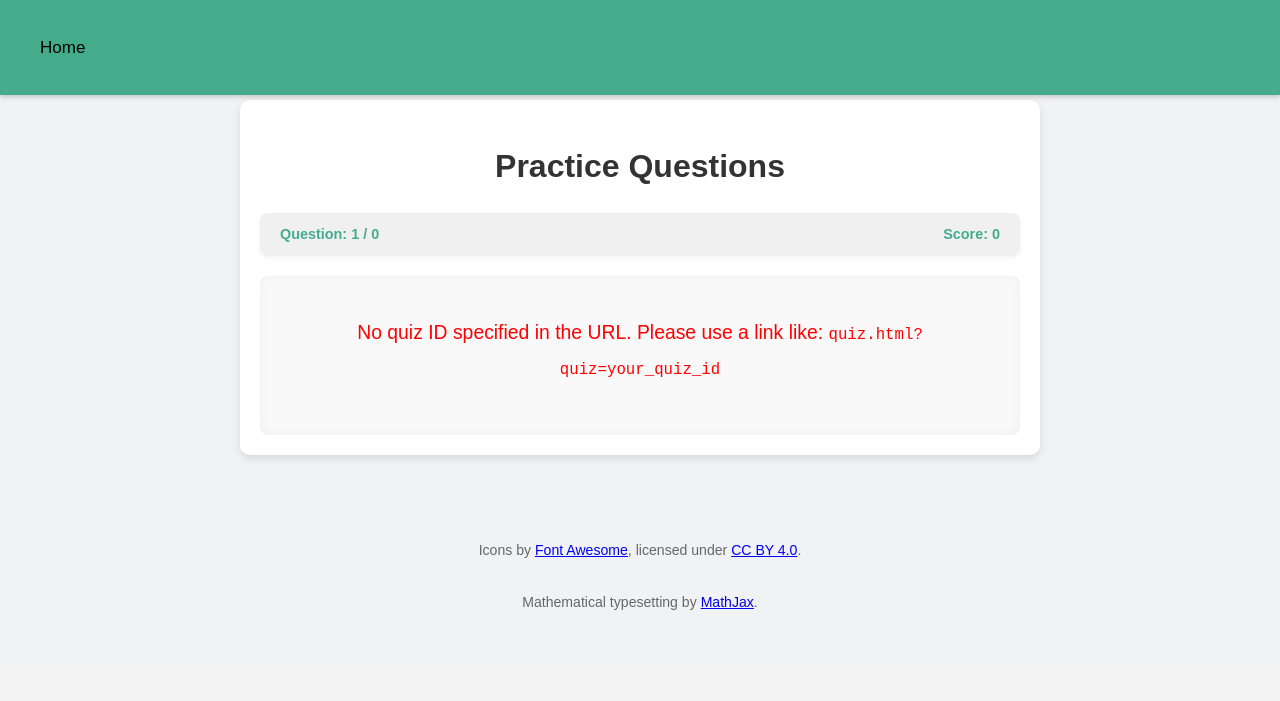
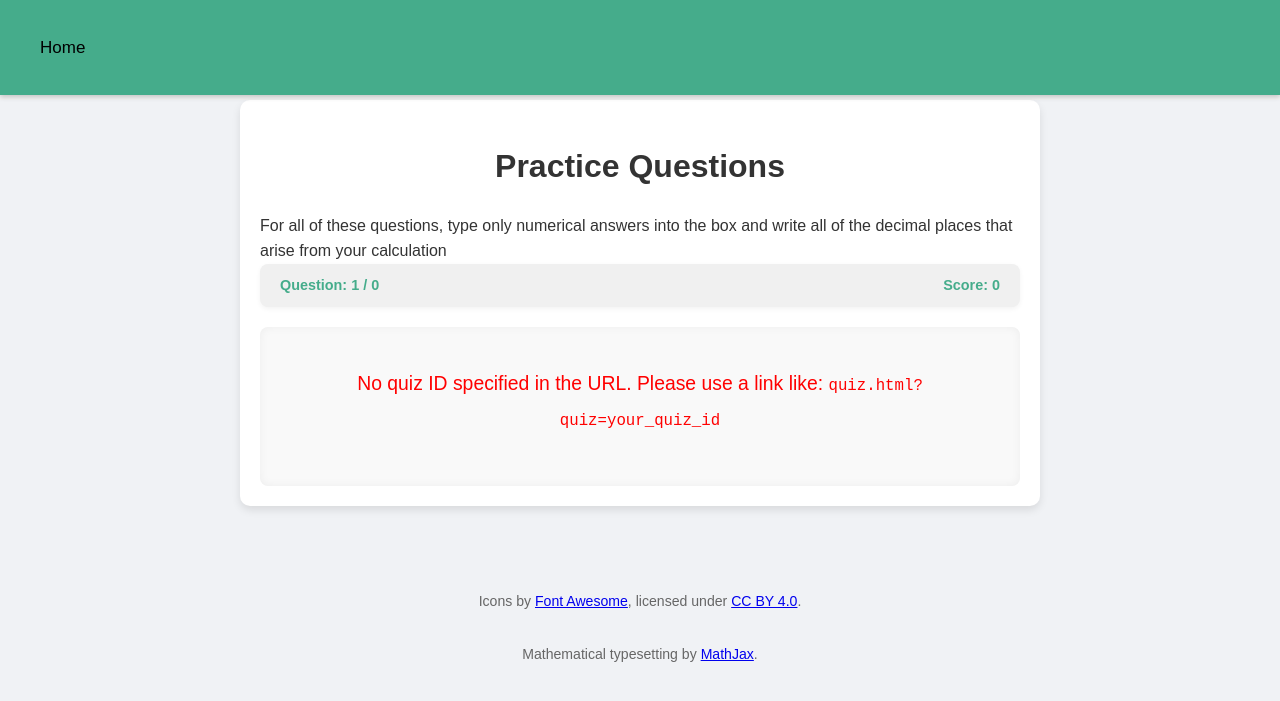
Before and after one commit to probe973/pha-4010y, a Jekyll site: the page randomq.html, which Jekyll copies as it is, in a window 1280 px wide. Shown: the top 701 px of the page. Built offline with Jekyll 4.4.1, drawn with Linux system fonts in a browser that asks for light colours.

Commit message:
Update randomq.html

```diff
--- a/randomq.html
+++ b/randomq.html
@@ -154,7 +154,7 @@
 
     <div class="content">
         <h1>Practice Questions</h1>
-        <For all of these questions, type only numerical answers into the box and write all of the decimal places that arise from your calculation<br>
+        For all of these questions, type only numerical answers into the box and write all of the decimal places that arise from your calculation<br>
         <div class="status-bar">
             <span>Question: <span id="currentQuestionNum">1</span> / <span id="totalQuestions">0</span></span>
             <span>Score: <span id="scoreTracker">0</span></span>
```
